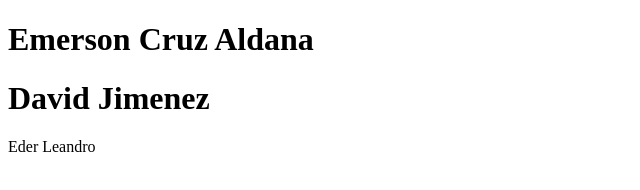
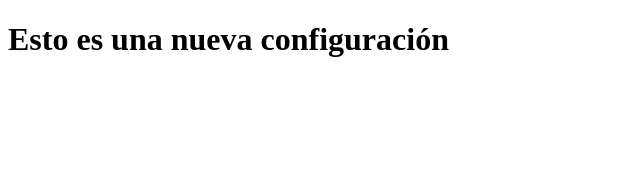
Before and after one commit to eventsequor/Mural_Web, a plain HTML site: page Index.html in a window 1280 px wide. Shown: the whole page, without its empty margins (0-640 px from the left). Drawn offline with Linux system fonts and the light colour scheme.

Commit message:
Borrado de nombres

```diff
--- a/Index.html
+++ b/Index.html
@@ -7,9 +7,7 @@
     <title>Document</title>
 </head>
 <body>
-<h1>Emerson Cruz Aldana</h1>
- <h1>David Jimenez</h1>
- <div>Eder Leandro</div>
+<h1>Esto es una nueva configuración</h1>
 
 </body>
 </html>
```
